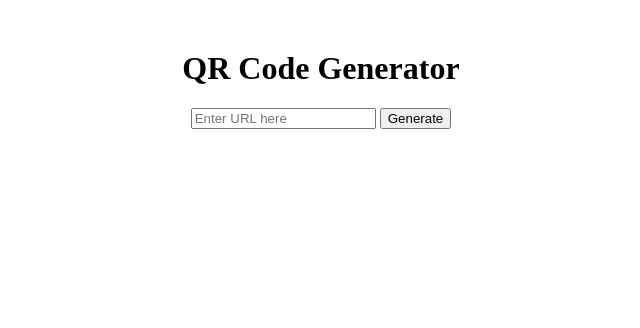
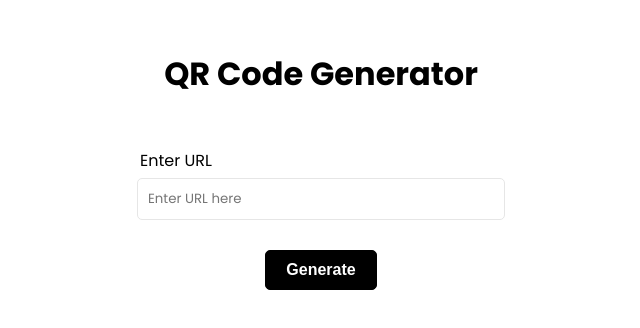
Before and after one commit to CodeLeom/QR-Code-Generator, a website: page index.html in a window 1280 px wide. Shown: the whole page, without its empty margins (319-959 px from the left). Drawn offline with Linux system fonts and the light colour scheme.

Commit message:
style: added extra styles to the page

```diff
--- a/index.html
+++ b/index.html
@@ -5,12 +5,22 @@
   <link rel="stylesheet" href="style.css">
 </head>
 <body>
-  <h1>QR Code Generator</h1>
-  <input type="text" id="urlInput" placeholder="Enter URL here" />
-  <button onclick="generateQR()">Generate</button>
-  <div id="qrCode"></div>
-  <a id="downloadLink" style="display: none;" target="_blank">Download your QR Code</a>
+  <h1 class="heading">QR Code Generator</h1>
+  <div class="container">
+    <section class="form">
+        <div class="form-group">
+            <label for="url">Enter URL</label>
+            <input type="text" id="urlInput" placeholder="Enter URL here" />
+            <button class="btn" onclick="generateQR()">Generate</button>
+        </div>
+        <div id="qrCode"></div>
+        <a class="btn-reverse" id="downloadLink" style="display: none;" target="_blank">Download your QR Code</a>
+    </section>
 
-  <script src="/generate.js"></script>
+  </div>
+
+  <script src="generate.js">
+
+  </script>
 </body>
 </html>
--- a/style.css
+++ b/style.css
@@ -1,8 +1,112 @@
+@import url('https://fonts.googleapis.com/css2?family=Poppins:wght@300;400;600;700&display=swap');
+
+* {
+    margin: 0;
+    padding: 0;
+    box-sizing: border-box;
+}
+
 body {
+    font-family: 'Poppins', sans-serif;
+    height: 100vh;
     text-align: center;
     margin-top: 50px;
+    }
+
+a {
+    text-decoration: none;
+    color: #000;
 }
 
-#qrCode {
-        margin-top: 15px;
+.container {
+    width: 100%;
+    max-width: 960px;
+    margin: 0 auto;
+    padding: 0 20px;
+    text-align: center;
+}
+
+.heading {
+    font-size: 2rem;
+    font-weight: 700;
+    margin-bottom: 50px;
+    padding: 0 20px;
+}
+
+.btn {
+      margin: 20px;
+      padding: 10px 20px;
+      border: 1px solid #000;
+      border-radius: 5px;
+      background: #000;
+      color: #fff;
+      font-size: 16px;
+      font-weight: 700;
+      cursor: pointer;
+      text-align: center;
+      appearance: button;
+      justify-content: center;
     }
+
+.btn-reverse {
+      margin: 20px;
+      padding: 10px 20px;
+      border: 1px solid #000;
+      border-radius: 5px;
+      background: #fff;
+      color: #000;
+      font-size: 16px;
+      font-weight: 700;
+      cursor: pointer;
+      text-align: center;
+      appearance: button;
+      justify-content: center;
+    }
+
+.btn:hover {
+      transform: scale(0.98);
+    }
+
+
+.form {
+        width: 40%;
+        margin: 0 auto;
+      }
+
+.form-group {
+        margin-bottom: 10px;
+      }
+
+.form-group input {
+        width: 100%;
+        padding: 10px;
+        border: 1px solid #e6e6e6;
+        border-radius: 5px;
+        margin-bottom: 10px;
+        font-family: inherit;
+      }
+
+.form-group label {
+        text-align: left;
+        display: block;
+        margin: 0 0 5px 3px;
+      }
+
+@keyframes spin {
+      0% {
+        transform: rotate(0deg);
+      }
+      100% {
+        transform: rotate(360deg);
+      }
+    }
+
+@media (max-width: 600px) {
+      .boxes {
+        grid-template-columns: 1fr;
+      }
+
+.form {
+        width: 90%;
+      }
+    }
```
